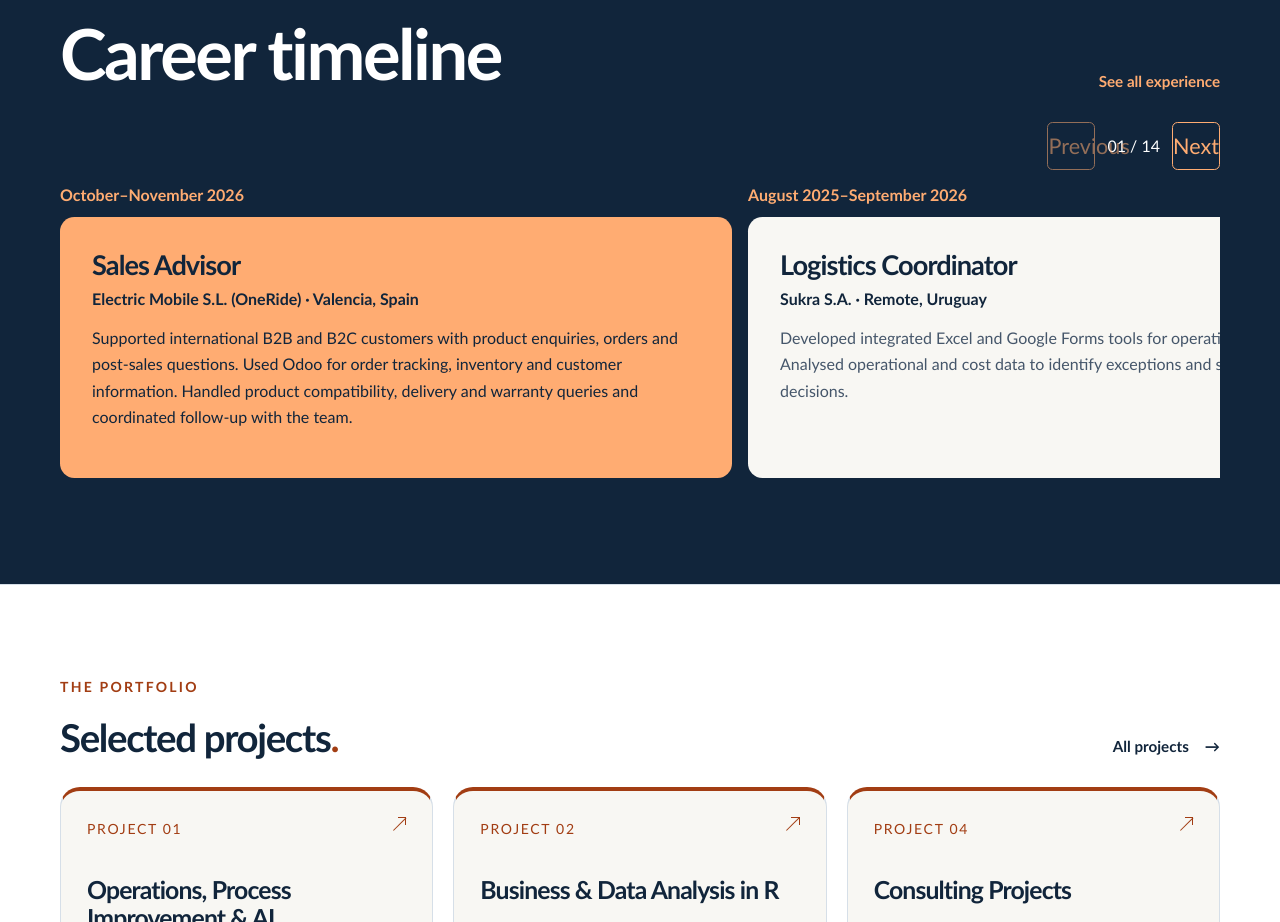
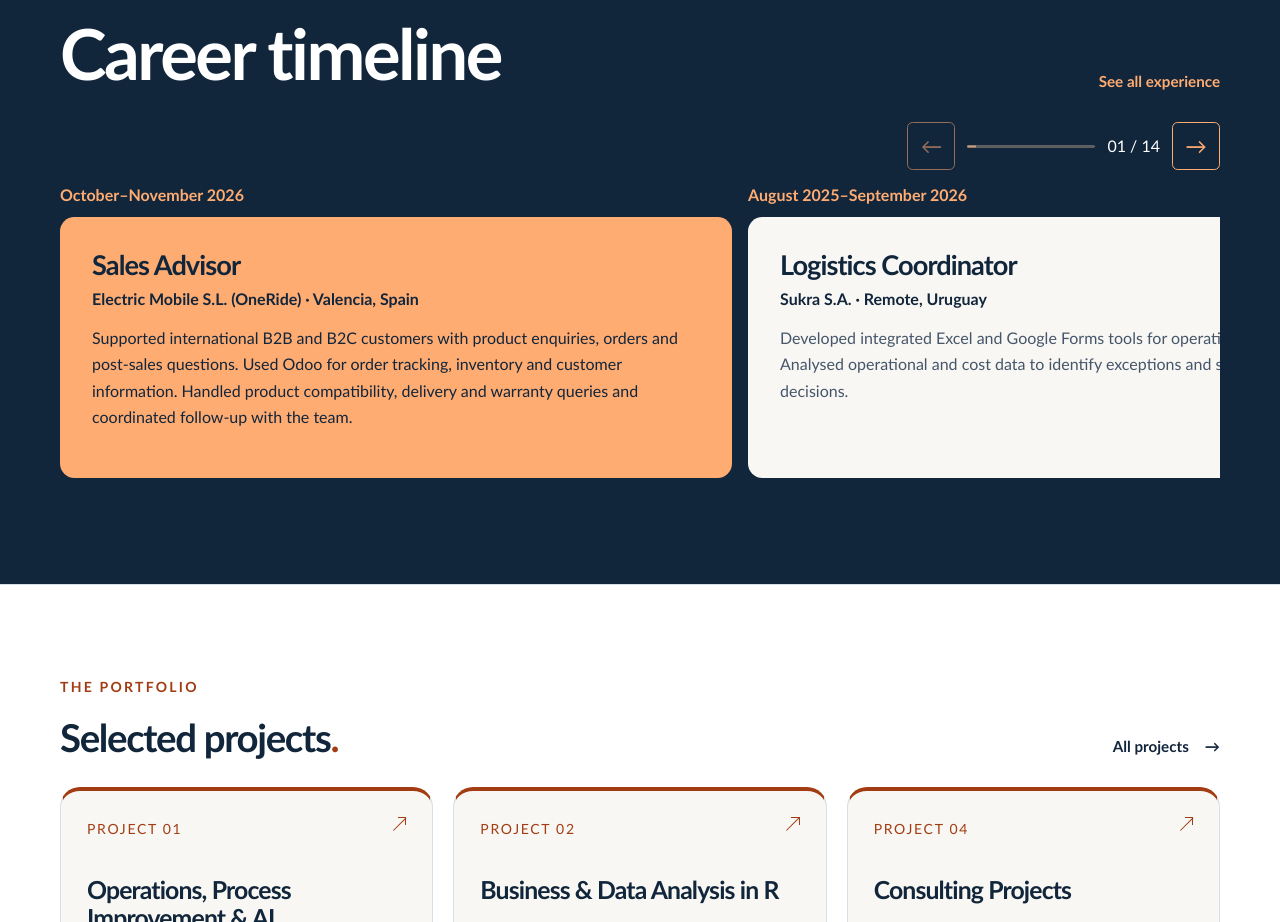
Before and after one commit to camiladevoto/portafolio, a plain HTML site: page index.html in a window 1280 px wide. Shown: the part 2480-3402 px from the top of the page. Drawn offline with Linux system fonts and the light colour scheme.

Commit message:
Extend the navy and orange portfolio design

```diff
--- a/index.html
+++ b/index.html
@@ -1,5 +1,5 @@
 <!doctype html>
-<html lang="en"><head><meta charset="utf-8"><meta name="viewport" content="width=device-width, initial-scale=1"><title>Home | Camila Harburger Devoto</title><meta name="description" content="Camila Harburger Devoto’s portfolio, exploring business operations, data analysis and process improvement."><meta name="theme-color" content="#152c3a"><link rel="icon" href="assets/favicon.svg" type="image/svg+xml"><link rel="stylesheet" href="assets/css/styles.css?v=career-carousel1"><script src="assets/js/main.js?v=career-carousel1" defer></script><style>.language-switch{display:inline-flex;gap:9px;align-items:center;padding-left:16px;border-left:1px solid var(--line);white-space:nowrap}.language-switch a{font-size:.75rem}.language-switch a[aria-current]{font-weight:700}.language-switch a::after{display:none!important}@media(max-width:760px){.language-switch{padding-left:0;border-left:0;width:100%;margin-top:6px}.brand-name{max-width:190px}}.evidence-note{font-size:.8rem;color:var(--muted)}</style><link rel="alternate" hreflang="en" href="index.html"><link rel="alternate" hreflang="es" href="index-es.html"><link rel="stylesheet" href="assets/css/motion.css?v=review1"></head>
+<html lang="en"><head><meta charset="utf-8"><meta name="viewport" content="width=device-width, initial-scale=1"><title>Home | Camila Harburger Devoto</title><meta name="description" content="Camila Harburger Devoto’s portfolio, exploring business operations, data analysis and process improvement."><meta name="theme-color" content="#152c3a"><link rel="icon" href="assets/favicon.svg" type="image/svg+xml"><link rel="stylesheet" href="assets/css/styles.css?v=navy-orange1"><script src="assets/js/main.js?v=navy-orange1" defer></script><style>.language-switch{display:inline-flex;gap:9px;align-items:center;padding-left:16px;border-left:1px solid var(--line);white-space:nowrap}.language-switch a{font-size:.75rem}.language-switch a[aria-current]{font-weight:700}.language-switch a::after{display:none!important}@media(max-width:760px){.language-switch{padding-left:0;border-left:0;width:100%;margin-top:6px}.brand-name{max-width:190px}}.evidence-note{font-size:.8rem;color:var(--muted)}</style><link rel="alternate" hreflang="en" href="index.html"><link rel="alternate" hreflang="es" href="index-es.html"><link rel="stylesheet" href="assets/css/motion.css?v=review1"></head>
 <body><a class="skip-link" href="#main">Skip to content</a><header class="site-header"><div class="container header-inner"><a class="brand" href="index.html" aria-label="Camila Harburger Devoto, home"><span class="monogram">CH<span>.</span></span><span class="brand-name">Camila Harburger Devoto<span>PROFESSIONAL PORTFOLIO</span></span></a><nav id="site-nav" aria-label="Main navigation"><a href="index.html" aria-current="page">Home</a><a href="about.html">About</a><a href="experience.html">Experience</a><div class="projects-nav"><a href="projects.html">Projects</a><button class="projects-toggle" type="button" aria-expanded="false" aria-controls="project-menu" aria-label="Show projects" hidden><span aria-hidden="true">⌄</span></button><ul class="project-menu" id="project-menu" hidden><li><a href="project-operations.html">Operations and automation</a></li><li><a href="project-data.html">Data analysis in R</a></li><li><a href="project-commercial.html">Sales pipeline</a></li><li><a href="project-consulting.html">Consulting</a></li><li><a href="project-berlin.html">Berlin field research</a></li><li><a href="project-marketing.html">Illumé Beauty</a></li></ul></div><a href="#toolsbyme">ToolsByMe</a><a href="contact.html">Contact</a><span class="language-switch" role="group" aria-label="Language"><a href="index.html" lang="en" hreflang="en" aria-current="page">EN</a><span aria-hidden="true">/</span><a href="index-es.html" lang="es" hreflang="es">ES</a></span></nav></div></header>
 <main id="main">
 <section class="opening-screen container" aria-labelledby="opening-title">
@@ -28,9 +28,10 @@
   </div>
   <div class="career-carousel">
   <div class="carousel-controls" hidden>
-    <button type="button" data-carousel-step="-1" aria-controls="career-slides">Previous</button>
+    <button type="button" data-carousel-step="-1" aria-controls="career-slides" aria-label="Previous milestone"><span aria-hidden="true">←</span></button>
+    <progress class="carousel-progress" max="14" value="1" aria-label="Career timeline progress"></progress>
     <span class="carousel-position" aria-live="polite"></span>
-    <button type="button" data-carousel-step="1" aria-controls="career-slides">Next</button>
+    <button type="button" data-carousel-step="1" aria-controls="career-slides" aria-label="Next milestone"><span aria-hidden="true">→</span></button>
   </div>
   <ol class="carousel-track" id="career-slides" role="list" tabindex="0" aria-label="Work and education">
     <li class="career-slide">
```
